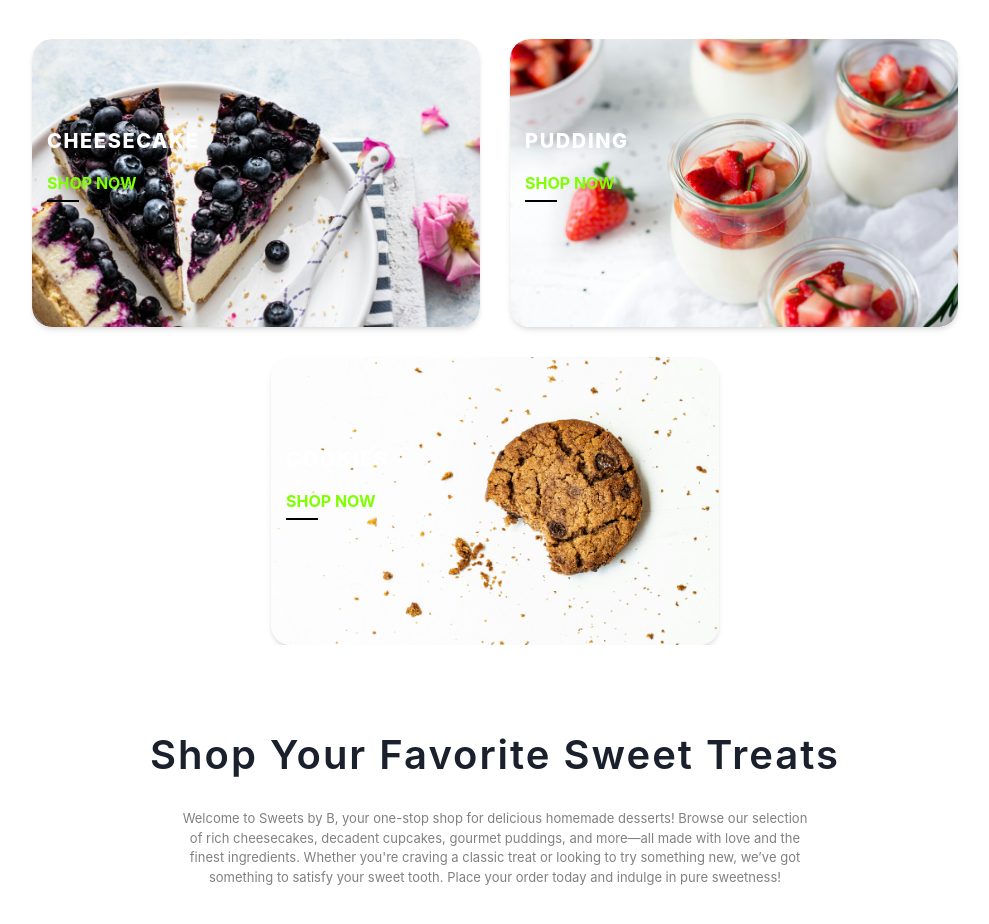
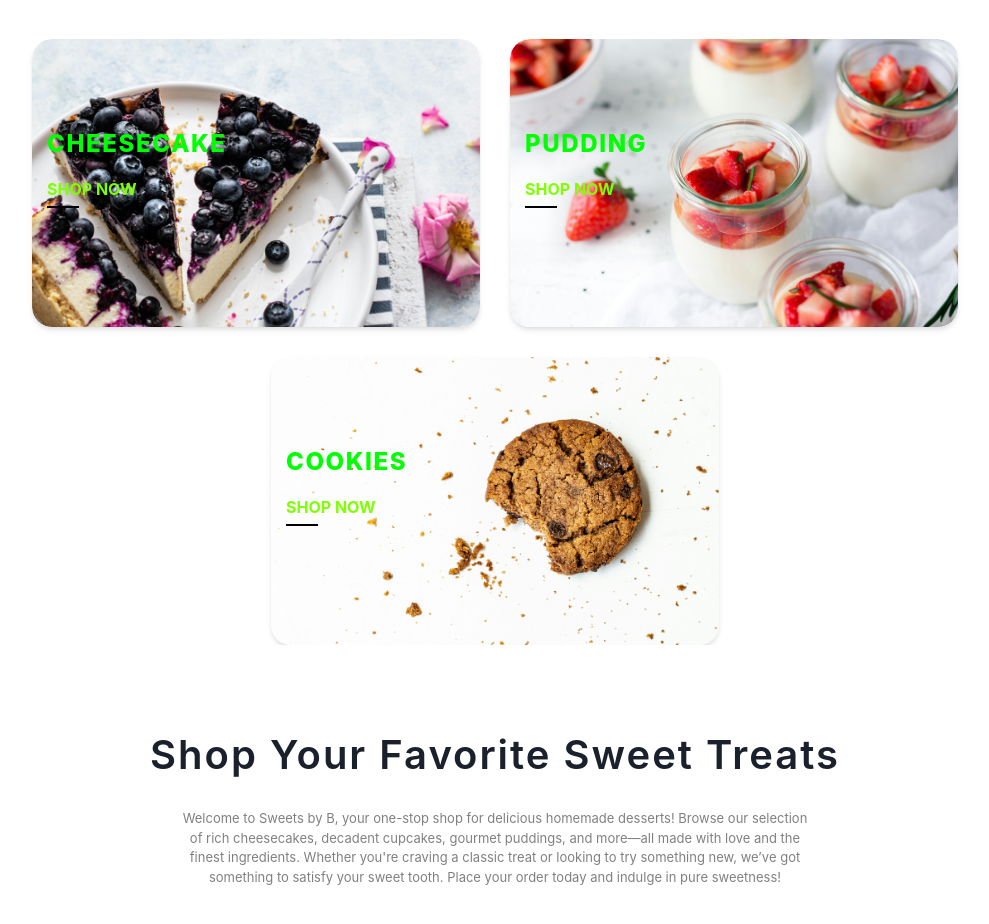
Before and after one commit to Chukwu12/React-SweetByB-app, a React (Vite) app in the folder my-project/: page / in a window 1280 px wide. Shown: the part 2040-2964 px from the top of the page, without its empty margins (145-1134 px from the left). Built offline with nearby package versions, Linux system fonts and the light colour scheme; a web font is replaced by a local one.

Commit message:
updated font sizes for product cards

```diff
--- a/my-project/src/components/Product/Product.jsx
+++ b/my-project/src/components/Product/Product.jsx
@@ -50,7 +50,7 @@ function Product({ cardImage, CardSubHeading, cardTitle, cardTitleColor }) {
 
           {/* Card Title */}
           <Text
-            fontSize={["10px", "14px", "20px"]}
+            fontSize={["20px", "16px", "20px", "24px"]}
             fontWeight={"800"}
             color={cardTitleColor}
             letterSpacing={"0.1rem"}
--- a/my-project/src/components/Product/ProductDetails.jsx
+++ b/my-project/src/components/Product/ProductDetails.jsx
@@ -43,19 +43,19 @@ function ProductDetails() {
           cardImage={Image1}
           CardSubHeading={""}
           cardTitle={"CHEESECAKE"}
-          cardTitleColor={"white"}
+          cardTitleColor={"lime"}
         />
         <Product
           cardImage={Image2}
           CardSubHeading={""}
           cardTitle={"PUDDING"}
-          cardTitleColor={"white"}
+          cardTitleColor={"lime"}
         />
         <Product
           cardImage={Image3}
           CardSubHeading={""}
           cardTitle={"COOKIES"}
-          cardTitleColor={"white"}
+          cardTitleColor={"lime"}
         />
      </MotionHStack>
      </MotionBox>
```
